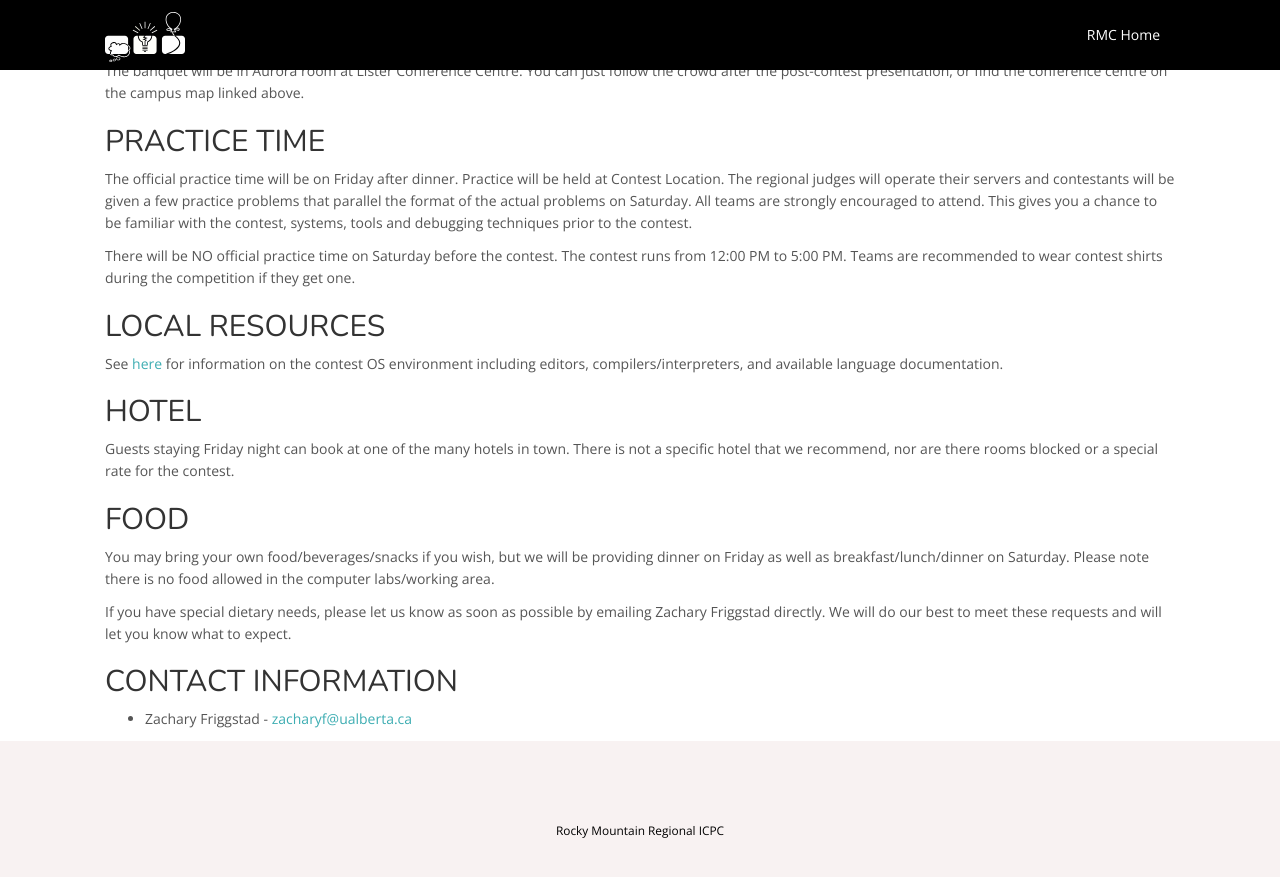
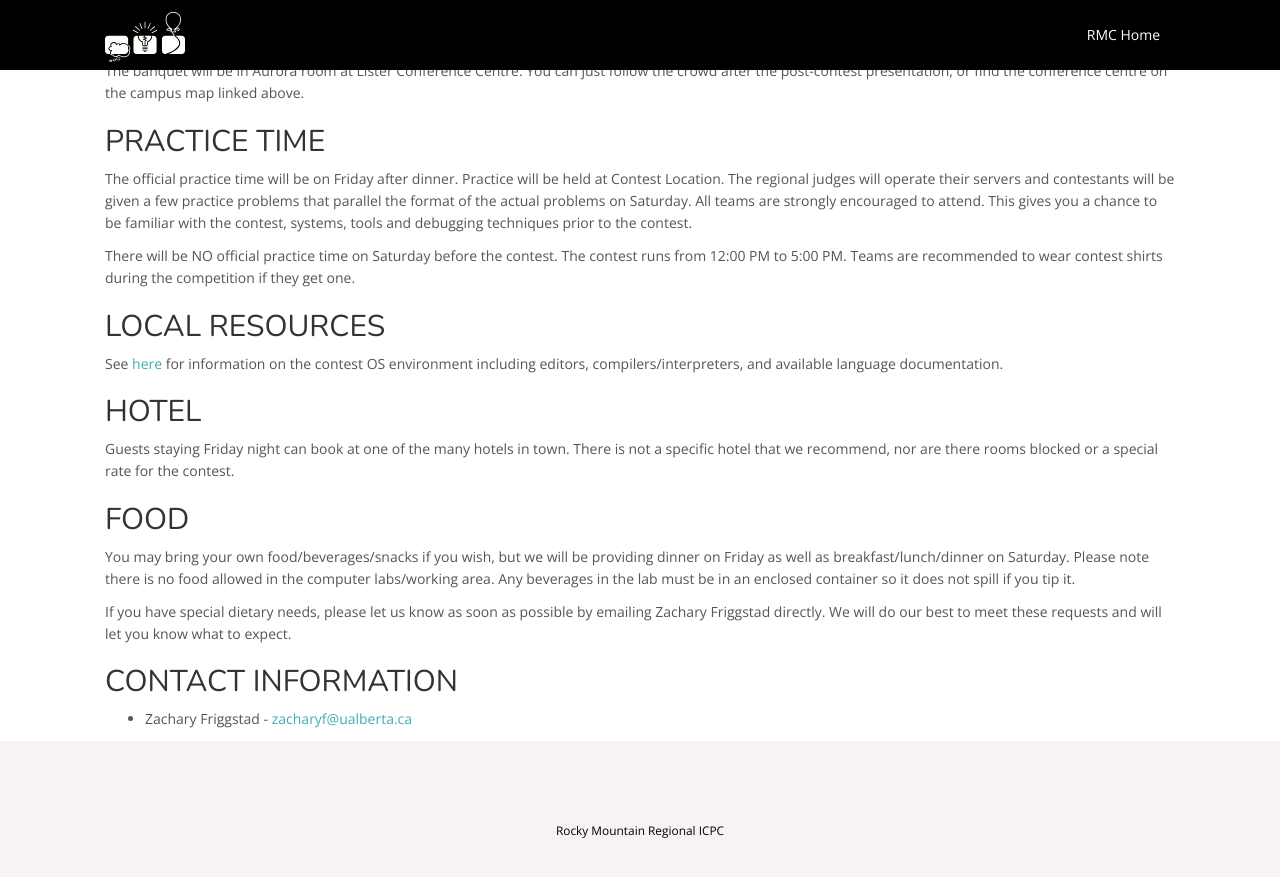
Before and after one commit to icpc/na-rocky-mountain-web, a Jekyll site: the page built from docs/alberta/index.md, in a window 1280 px wide and 900 px high, scrolled down 1159 px. Shown: the top 877 px of the window. Built offline with Jekyll 4.4.1, drawn with Linux system fonts in a browser that asks for light colours; nearby versions of some CDN libraries; our own code applies the rules of GitHub Pages for plain Markdown files.

Commit message:
ualberta info update

```diff
--- a/docs/alberta/index.md
+++ b/docs/alberta/index.md
@@ -70,7 +70,7 @@ Guests staying Friday night can book at one of the many hotels in town. There is
 
 ## FOOD
 
-You may bring your own food/beverages/snacks if you wish, but we will be providing dinner on Friday as well as breakfast/lunch/dinner on Saturday. Please note there is no food allowed in the computer labs/working area.
+You may bring your own food/beverages/snacks if you wish, but we will be providing dinner on Friday as well as breakfast/lunch/dinner on Saturday. Please note there is no food allowed in the computer labs/working area. Any beverages in the lab must be in an enclosed container so it does not spill if you tip it.
 
 If you have special dietary needs, please let us know as soon as possible by emailing Zachary Friggstad directly. We will do our best to meet these requests and will let you know what to expect.
 
```
